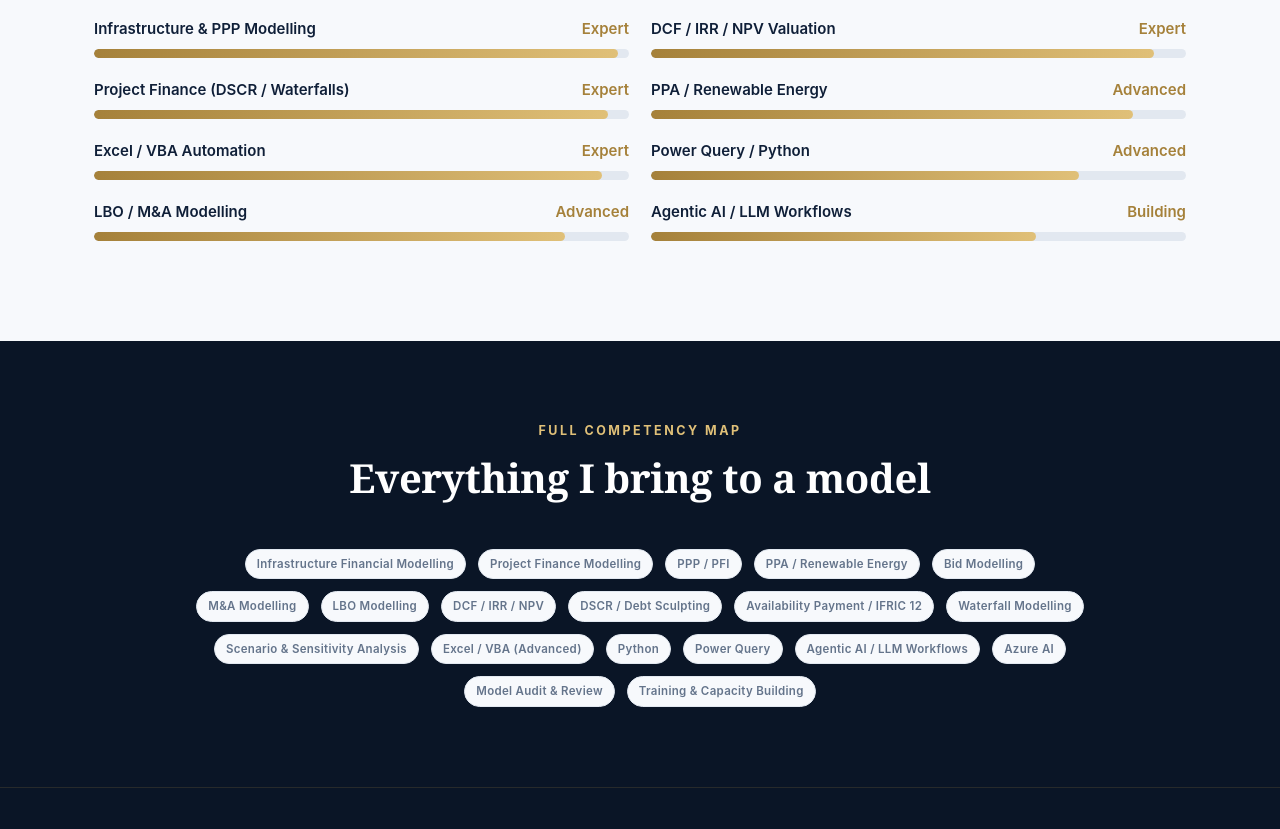
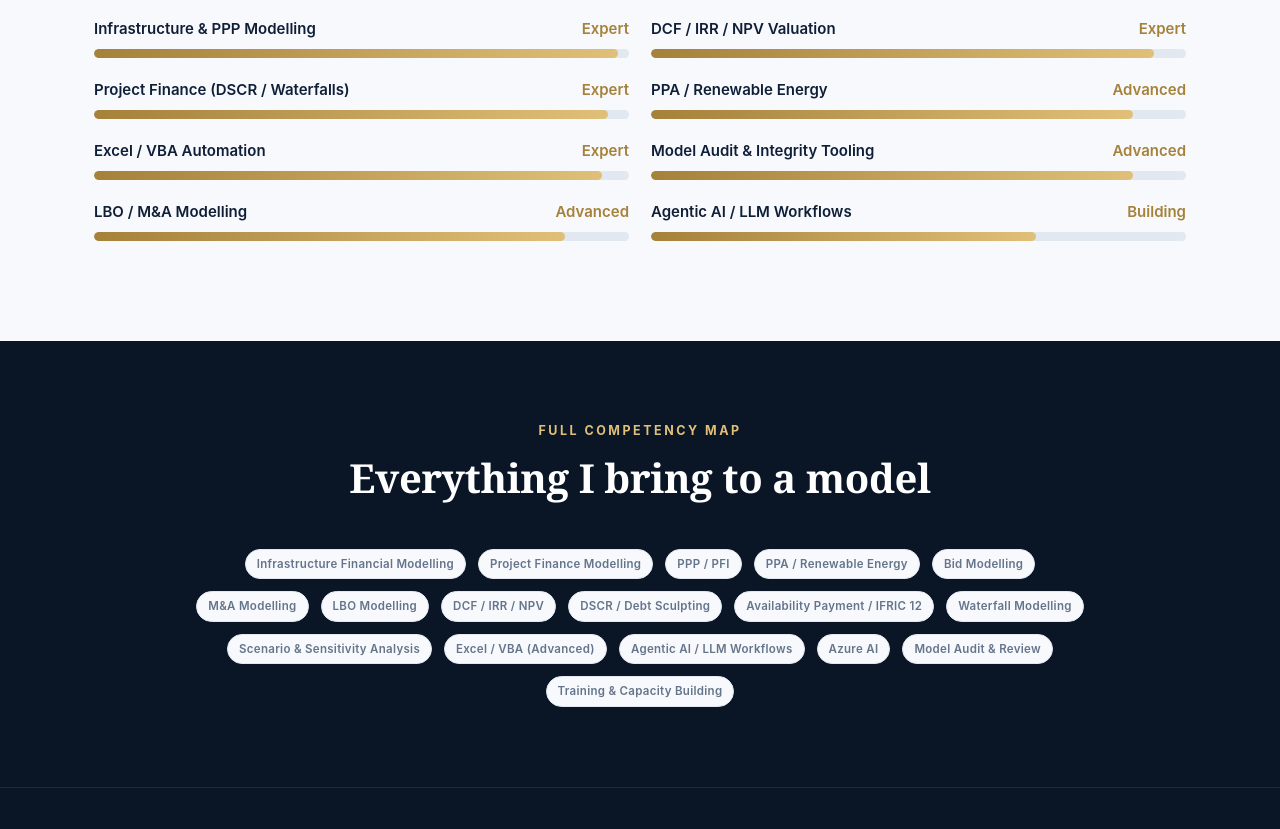
Before and after one commit to san1305/profile-site, a website: page expertise.html in a window 1280 px wide. Shown: the part 1520-2349 px from the top of the page. Drawn offline with Linux system fonts and the light colour scheme.

Commit message:
Add files via upload

```diff
--- a/expertise.html
+++ b/expertise.html
@@ -118,7 +118,7 @@
       <div class="reveal">
         <div class="skill"><div class="skill-top"><b>DCF / IRR / NPV Valuation</b><span>Expert</span></div><div class="bar"><i data-level="94"></i></div></div>
         <div class="skill"><div class="skill-top"><b>PPA / Renewable Energy</b><span>Advanced</span></div><div class="bar"><i data-level="90"></i></div></div>
-        <div class="skill"><div class="skill-top"><b>Power Query / Python</b><span>Advanced</span></div><div class="bar"><i data-level="80"></i></div></div>
+        <div class="skill"><div class="skill-top"><b>Model Audit &amp; Integrity Tooling</b><span>Advanced</span></div><div class="bar"><i data-level="90"></i></div></div>
         <div class="skill"><div class="skill-top"><b>Agentic AI / LLM Workflows</b><span>Building</span></div><div class="bar"><i data-level="72"></i></div></div>
       </div>
     </div>
@@ -146,8 +146,6 @@
       <span class="chip">Waterfall Modelling</span>
       <span class="chip">Scenario &amp; Sensitivity Analysis</span>
       <span class="chip">Excel / VBA (Advanced)</span>
-      <span class="chip">Python</span>
-      <span class="chip">Power Query</span>
       <span class="chip">Agentic AI / LLM Workflows</span>
       <span class="chip">Azure AI</span>
       <span class="chip">Model Audit &amp; Review</span>
```
Also changed, not shown: 1 other file.
